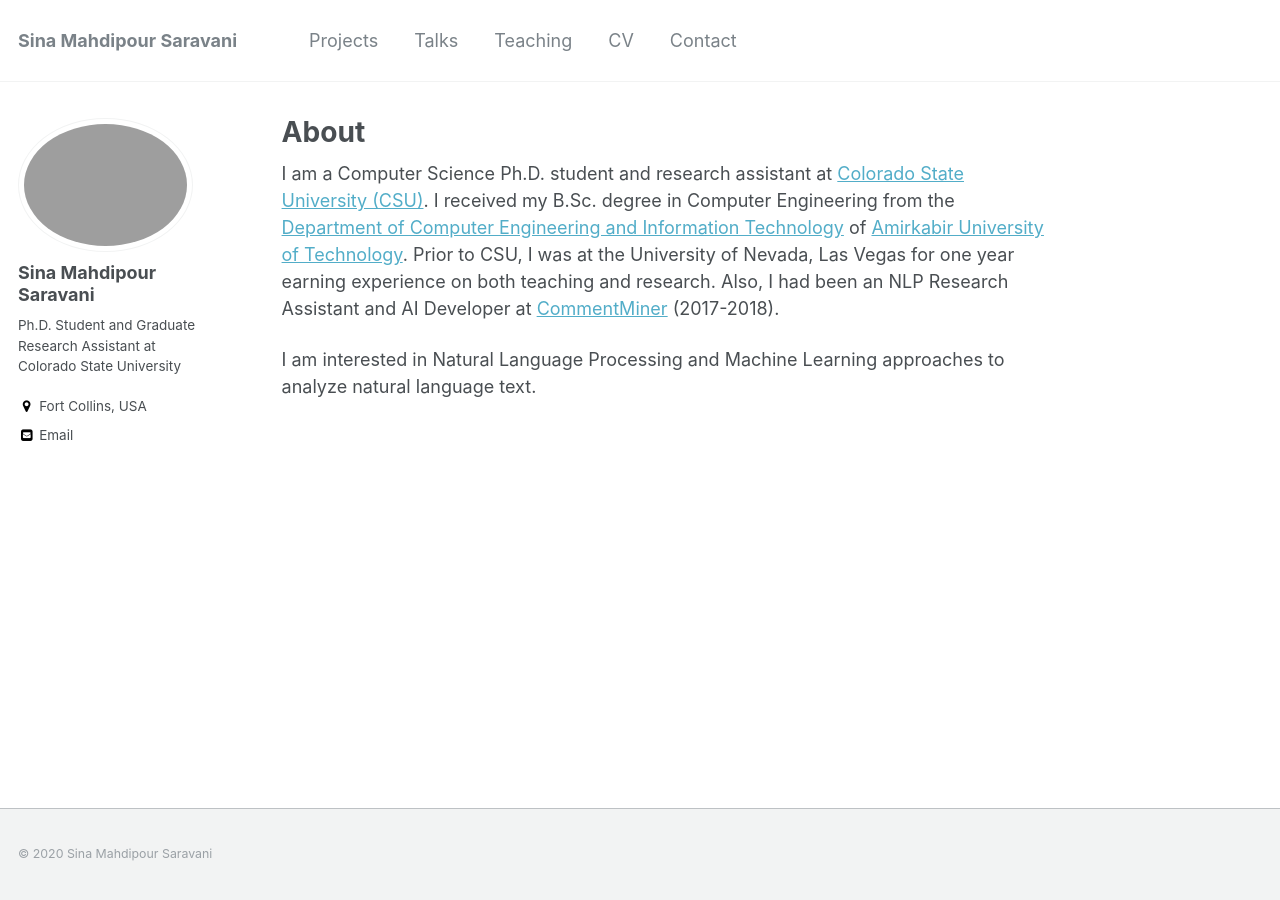
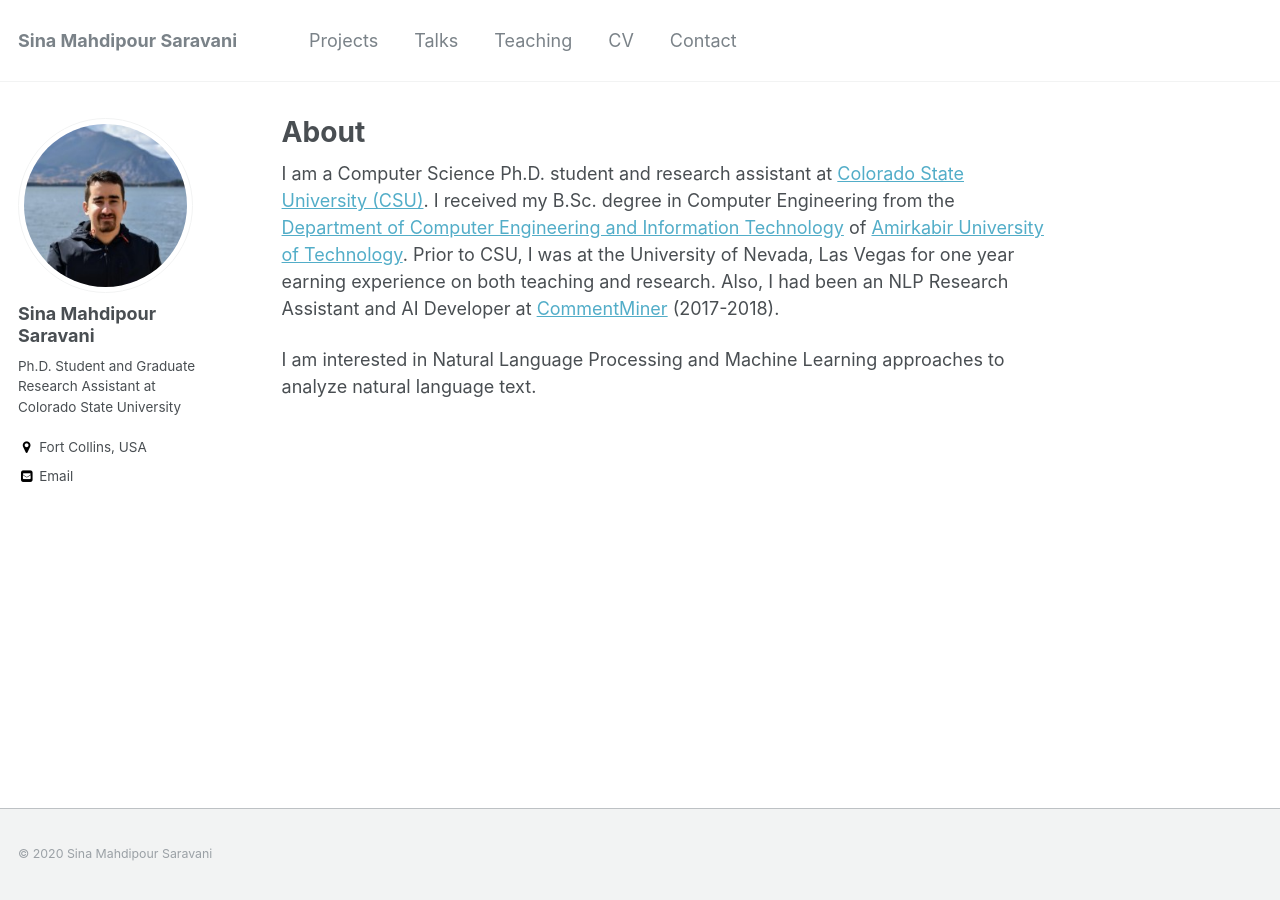
Before and after one commit to sinamps/sinamps.github.io, a Jekyll site: the page built from _pages/about.md, in a window 1280 px wide. Built offline with Jekyll 4.4.1, drawn with Linux system fonts in a browser that asks for light colours.

Commit message:
Update _config.yml

```diff
--- a/_config.yml
+++ b/_config.yml
@@ -81,7 +81,7 @@ analytics:
 # Site Author
 author:
   name             : "Sina Mahdipour Saravani"
-  avatar           : "frsisco-sq.jpg"
+  avatar           : "frsisco-sq.jpeg"
   bio              : "Ph.D. Student and Graduate Research Assistant at Colorado State University"
   location         : "Fort Collins, USA"
   employer         :
```
